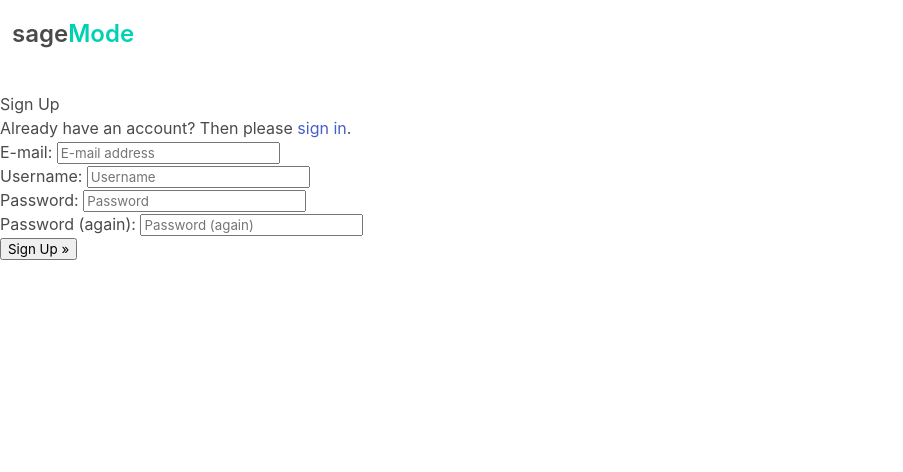
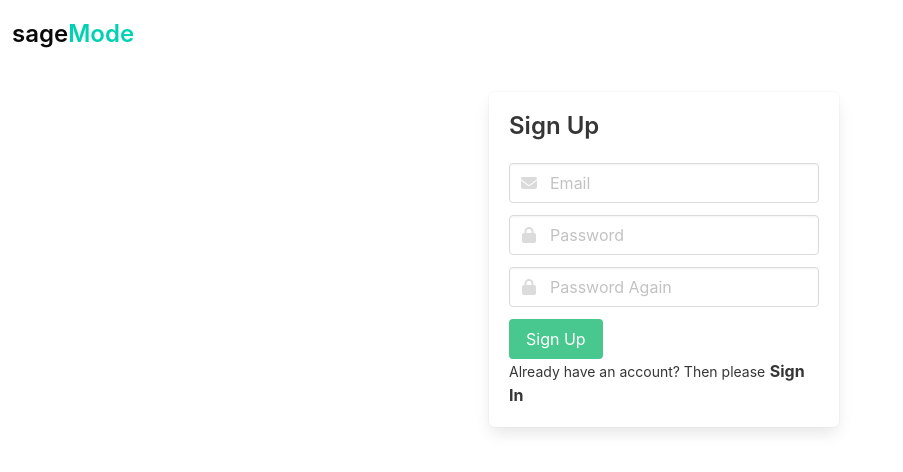
Before and after one commit to 0pankajkumar/sagemode-app, a Django app: page /account/signup/ in a window 1280 px wide. Shown: the top 472 px of the page, without its empty margins (0-903 px from the left). Run offline with Django 4.2, Linux system fonts and the light colour scheme; some libraries are stand-ins or nearby versions.

Commit message:
added some more styles, migrated from fontawesome to iconions, using tooltips now

```diff
--- a/sagemode/dashboard/static/dashboard/style.css
+++ /dev/null
@@ -1,5 +0,0 @@
-.side-nav-icons {
-    display: flex;
-    justify-content: center;
-    align-items: center;
-}
--- a/sagemode/dashboard/templates/account/login.html
+++ b/sagemode/dashboard/templates/account/login.html
@@ -45,9 +45,10 @@
                 value="{{ redirect_field_value }}"
               />
               {% endif %}
-
+              <button class="button is-success primaryAction block" type="submit">Login</button>
+            </form>
             <div class="field block">
-                <button class="button is-success primaryAction block" type="submit">Login</button><br>
+              <br>
               <small class="block">
                 <a class="secondaryAction has-text-dark" href="{% url 'account_reset_password' %}">
                   {% trans "Forgot Password?" %}
@@ -60,7 +61,6 @@
                 <span class="has-text-weight-bold">Sign Up</span>
               </a>
             </div>
-            </form>
         </div>
     </div>
 </section>
--- a/sagemode/dashboard/templates/account/signup.html
+++ b/sagemode/dashboard/templates/account/signup.html
@@ -5,17 +5,73 @@
 {% block head_title %}{% trans "Signup" %}{% endblock %}
 
 {% block content %}
-<h1>{% trans "Sign Up" %}</h1>
 
-<p>{% blocktrans %}Already have an account? Then please <a href="{{ login_url }}">sign in</a>.{% endblocktrans %}</p>
+{% load widget_tweaks %}
 
-<form class="signup" id="signup_form" method="post" action="{% url 'account_signup' %}">
-  {% csrf_token %}
-  {{ form.as_p }}
-  {% if redirect_field_value %}
-  <input type="hidden" name="{{ redirect_field_name }}" value="{{ redirect_field_value }}" />
-  {% endif %}
-  <button type="submit">{% trans "Sign Up" %} &raquo;</button>
-</form>
+<section class="columns is-centered">
+    <div class="column is-half is-narrow is-offset-one-quarter">
+        <div class="box" style="width: 350px;">
+            <h2 class="title is-4">{% trans "Sign Up" %}</h2>
+            <form action="{% url 'account_signup' %}" method="POST" class="signup" id="signup_form">
+              {% csrf_token %}
+              {{ form.non_field_errors | safe }}
+
+              <div class="field block">
+                {{ form.email.errors | safe }}
+                <div class="control has-icons-left">
+                  {% render_field form.email placeholder="Email" id="id_email" name="email" type="email" autocomplete="email" required=True maxlength="320" class="input " onblur="copyToUsername();" %}
+                  <span class="icon is-medium is-left">
+                    <i class="fa fa-envelope"></i>
+                  </span>
+                </div>
+              </div>
+
+              <input type="hidden" name="username" id="id_username" value="" />
+
+              <div class="field block">
+                {{ form.password1.errors | safe }}
+                <div class="control has-icons-left">
+                  {% render_field form.password1 id="id_password1" name="password1" placeholder="Password" type="password" autocomplete="current-password" required="True" class="input " %}
+                  <span class="icon is-medium is-left">
+                    <i class="fa fa-lock"></i>
+                  </span>
+                </div>
+              </div>
+
+              <div class="field block">
+                {{ form.password2.errors | safe }}
+                <div class="control has-icons-left">
+                  {% render_field form.password2 id="id_password2" name="password2" placeholder="Password Again" type="password" autocomplete="current-password" required="True" class="input " %}
+                  <span class="icon is-medium is-left">
+                    <i class="fa fa-lock"></i>
+                  </span>
+                </div>
+              </div>
+
+              {% if redirect_field_value %}
+              <input
+                type="hidden"
+                name="{{ redirect_field_name }}"
+                value="{{ redirect_field_value }}"
+              />
+              {% endif %}
+              <button class="button is-success primaryAction block" type="submit">Sign Up</button>
+            </form>
+
+            <div class="field block">
+              <a class="block has-text-dark" href="{{ login_url }}">
+                <small>Already have an account? Then please</small>
+                <span class="has-text-weight-bold">Sign In</span>
+              </a>
+            </div>
+        </div>
+    </div>
+</section>
+
+<script>
+  function copyToUsername(){
+    document.getElementById("id_username").value = document.getElementById("id_email").value;
+  }
+</script>
 
 {% endblock %}
--- a/sagemode/dashboard/templates/dashboard/base.html
+++ b/sagemode/dashboard/templates/dashboard/base.html
@@ -9,7 +9,7 @@
     {% endblock %}
     <link rel="stylesheet" href="https://cdn.jsdelivr.net/npm/bulma@0.9.4/css/bulma.min.css">
     <link rel="stylesheet" href="https://cdnjs.cloudflare.com/ajax/libs/font-awesome/6.4.0/css/all.min.css">
-
+    <link rel="stylesheet" href="https://cdn.jsdelivr.net/npm/@creativebulma/bulma-tooltip@1.2.0/dist/bulma-tooltip.min.css">
     {% load static %}
     <link rel="stylesheet" href="{% static 'dashboard/style.css' %}">
 
@@ -22,7 +22,12 @@
     <!-- Left side -->
     <div class="level-left">
         <div class="level-item">
-            <h1 class="is-size-4 has-text-weight-semibold">sage<span class="has-text-primary">Mode</span></h1>
+            <a href="{% url 'dashboard:emails' %}">
+                <h1 class="is-size-4 has-text-weight-semibold has-text-black">
+                    sage<span class="has-text-primary">Mode</span>
+                </h1>
+            </a>
+
         </div>
     </div>
 
@@ -31,9 +36,9 @@
         {% if user.is_authenticated %}
         <form method="post" action="/account/logout/">
           {% csrf_token %}
-            <a href="javascript:;" onclick="parentNode.submit();">
+            <a class="has-tooltip-arrow has-tooltip-bottom" data-tooltip="Log Out   " href="javascript:;" onclick="parentNode.submit();">
                 <span class="icon">
-                  <i class="fa-solid fa-arrow-right-from-bracket"></i>
+                  <ion-icon name="log-out-outline" size="large" style="color:black"></ion-icon>
                 </span>
             </a>
         </form>
@@ -64,28 +69,28 @@
         <aside class="menu">
             <ul class="menu-list">
                 <li>
-                    <a class="side-nav-icons" href="{% url 'dashboard:emails' %}">
+                    <a class="has-tooltip-arrow has-tooltip-right" data-tooltip="Email Accounts" href="{% url 'dashboard:emails' %}">
                     <span class="icon-text">
                       <span class="icon">
-                        <i class="fa fa-envelope fa-1x"></i>
+                        <ion-icon name="mail" ></ion-icon>
                       </span>
                     </span>
                     </a>
                 </li>
                 <li>
-                    <a  href="{% url 'dashboard:campaigns_view' %}">
+                    <a class="has-tooltip-arrow has-tooltip-right" data-tooltip="Campaigns" href="{% url 'dashboard:campaigns_view' %}">
                     <span class="icon-text">
                       <span class="icon">
-                        <i class="fa fa-paper-plane fa-1x"></i>
+                        <ion-icon name="send" ></ion-icon>
                       </span>
                     </span>
                     </a>
                 </li>
                 <li>
-                    <a href="{% url 'dashboard:settings_view' %}">
+                    <a class="has-tooltip-arrow has-tooltip-right" data-tooltip="Settings" href="{% url 'dashboard:settings_view' %}">
                     <span class="icon-text">
                       <span class="icon">
-                        <i class="fa fa-gear fa-1x"></i>
+                        <ion-icon name="settings" ></ion-icon>
                       </span>
                     </span>
                     </a>
@@ -108,5 +113,8 @@
 
 {% block extra_body %}
 {% endblock %}
+
+<script type="module" src="https://unpkg.com/ionicons@7.1.0/dist/ionicons/ionicons.esm.js"></script>
+<script nomodule src="https://unpkg.com/ionicons@7.1.0/dist/ionicons/ionicons.js"></script>
 </body>
 </html>
```
Also changed, not shown: sagemode/dashboard/templates/dashboard/emails.html (+14 -3 lines). Lines whose indentation alone changed are shown as unchanged.
